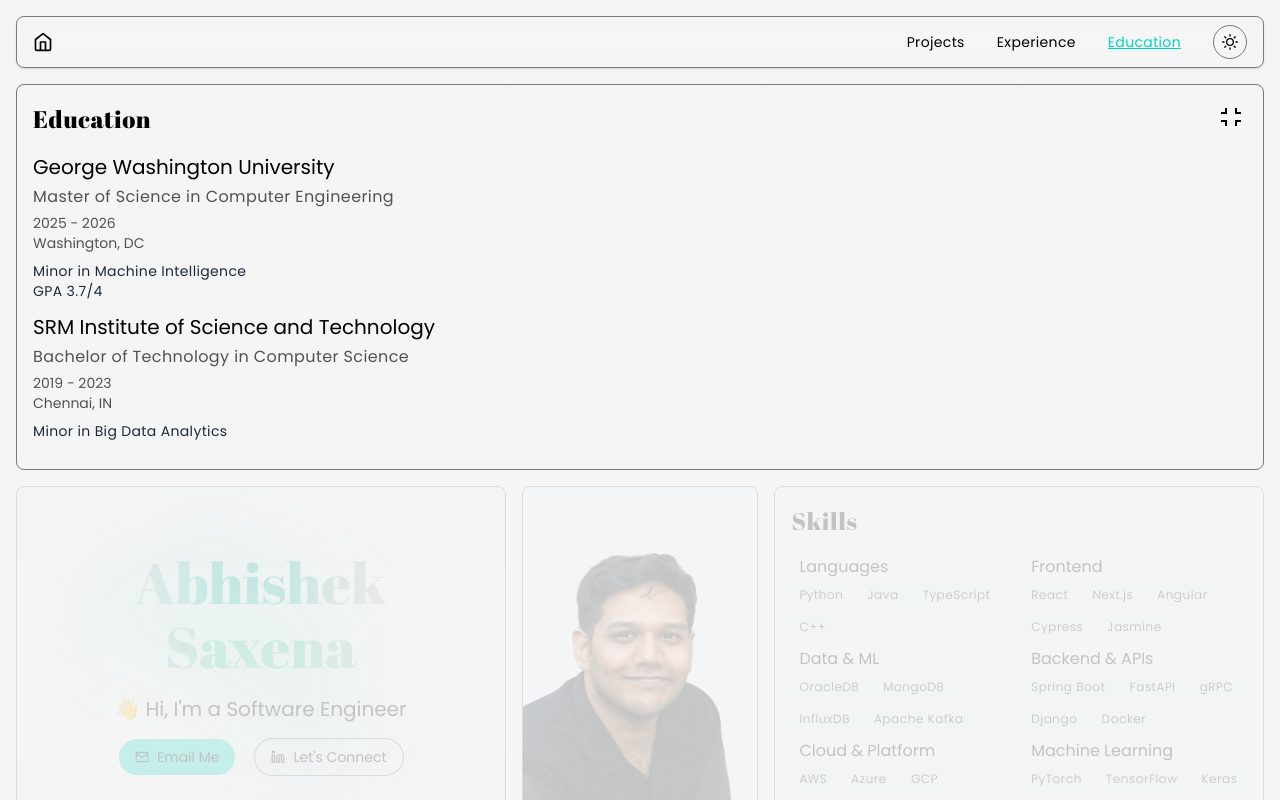
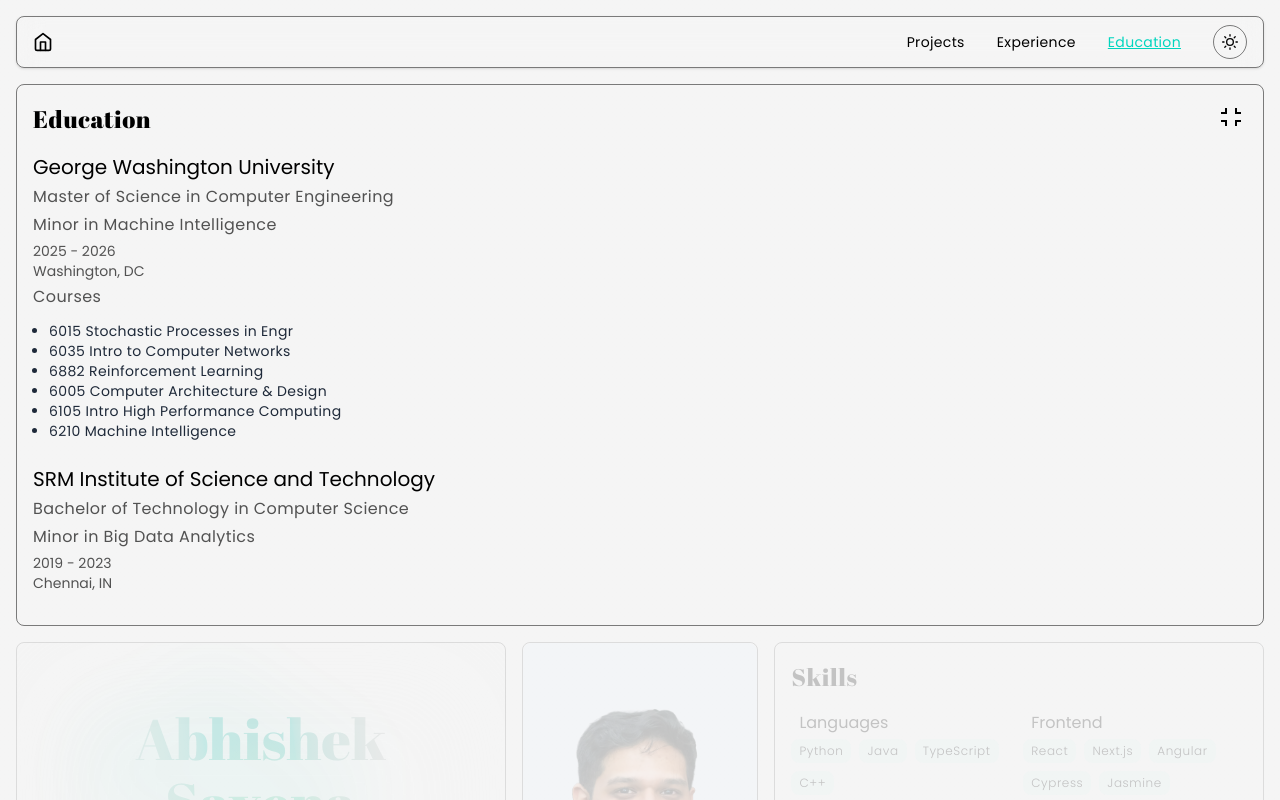
Before and after one commit to saxenabhishek/saxenabhishek, a React (Vite) app in the folder website/: page / in a window 1280 px wide. Both pictures are taken after a click on the element 1231 px from the left and 487 px from the top of the page. Shown: the top 800 px of the page. Built offline with nearby package versions, Linux system fonts and the light colour scheme.

Commit message:
wip: add details to education section

```diff
--- a/website/src/components/Education.jsx
+++ b/website/src/components/Education.jsx
@@ -1,4 +1,4 @@
-import { motion } from "motion/react";
+import { AnimatePresence, motion } from "motion/react";
 import educationData from "../data/education.json";
 import ExpandShrinkBtn from "./leafComponents/ExpandShrinkButton";
 
@@ -21,22 +21,46 @@
         <p className="text-sm md:text-base tracking-wide leading-4 md:leading-6 text-neutral-600 dark:text-neutral-400 pb-1">
           {edu.degree}
         </p>
-        <div className="text-xs md:text-sm leading-5 pb-2 text-neutral-600 dark:text-neutral-400">
+
+        {expanded && (
+          <motion.p
+            initial={{ y: -20, opacity: 0 }}
+            animate={{ y: 0, opacity: 1 }}
+            layout
+            className="text-sm md:text-base tracking-wide leading-4 md:leading-6 text-neutral-600 dark:text-neutral-400 pb-1"
+          >
+            Minor in {edu.minor}
+          </motion.p>
+        )}
+        <div className="text-xs md:text-sm leading-5 text-neutral-600 dark:text-neutral-400">
           <p>{edu.period}</p>
           <p>{edu.location}</p>
         </div>
-
         {expanded && (
           <motion.div
+            layout="position"
             key={edu.institution}
-            exit={{ y: 40, opacity: 0 }}
-            initial={{ y: 40, opacity: 0 }}
+            exit={{ y: -50, opacity: 0 }}
+            initial={{ y: -20, opacity: 0 }}
             animate={{ y: 0, opacity: 1 }}
-            layout="scale"
-            className="text-gray-800 dark:text-gray-300 text-xs leading-4 md:text-sm md:leading-5 md:tracking-wide tracking-[0.4px] pb-1"
+            className="text-xs md:text-sm leading-5 pb-2 text-neutral-600 dark:text-neutral-400"
           >
-            <p>Minor in {edu.minor}</p>
-            {edu.gpa && <p>GPA {edu.gpa}</p>}
+            {edu.courses && (
+              <>
+                <p className="text-sm md:text-base tracking-wide leading-4 md:leading-6 text-neutral-600 dark:text-neutral-400 py-1">
+                  Courses
+                </p>
+                <ul className="pl-4 text-gray-800 dark:text-gray-300 text-xs leading-4 md:text-sm md:leading-5 md:tracking-wide tracking-[0.4px] py-2">
+                  {edu.courses?.map((cour, idx) => {
+                    return (
+                      <li key={`cour-${idx}`} className="list-disc">
+                        {cour}
+                      </li>
+                    );
+                  })}
+                </ul>
+              </>
+            )}
           </motion.div>
         )}
       </div>
--- a/website/src/data/education.json
+++ b/website/src/data/education.json
@@ -6,7 +6,15 @@
       "minor": "Machine Intelligence",
       "period": "2025 - 2026",
       "location": "Washington, DC",
-      "gpa": "3.7/4"
+      "gpa": "3.7/4",
+      "courses": [
+        "6015 Stochastic Processes in Engr",
+        "6035 Intro to Computer Networks",
+        "6882 Reinforcement Learning",
+        "6005 Computer Architecture & Design",
+        "6105 Intro High Performance Computing",
+        "6210 Machine Intelligence"
+      ]
     },
     {
       "institution": "SRM Institute of Science and Technology",
--- a/website/src/data/experience.json
+++ b/website/src/data/experience.json
@@ -3,46 +3,39 @@
     {
       "company": "Fidelity Investments",
       "role": "Software Engineer",
-      "period": "Aug 2023 – Jan 2025",
+      "period": "Aug 2023 - Jan 2025",
       "highlights": [
         "Led a 6-person team as technical lead to deliver a NetBenefits 401(k) optimization MVP within 6 months, projecting a $1.7M AUM increase by designing intricate contribution calculation logic for 50M users.",
         "Engineered an integration with Gusto and PSW, enabling real-time data synchronization and onboarding 150+ businesses in the first year.",
         "Maintained the Fidelity Advantage 401(k) onboarding system, sustaining sub 2-day processing for 70+ clients/month through new features, upgrades, and CI/CD pipeline management."
       ],
-      "technologies": ["Java", "Apache Kafka", "Azure"]
+      "technologies": ["Java", "Python", "Apache Kafka", "Azure"]
     },
     {
       "company": "Fidelity Investments",
       "role": "Full Stack Engineering Intern",
-      "period": "Feb 2023 – Jul 2023",
+      "period": "Feb 2023 - Jul 2023",
       "highlights": [
         "Reduced debugging steps by 16% by developing a real-time Health Monitoring dashboard centralizing critical application and connection data for 29 services across 13 squads.",
         "Developed an agile KPI dashboard automating critical data retrieval, saving ~3 hours/week for engineers and providing VPs direct access to real-time performance insights."
       ],
-      "technologies": ["Java", "Angular", "OracleDB"]
+      "technologies": ["Python", "TypeScript", "Angular", "OracleDB"]
     },
     {
       "company": "Tune AI",
       "role": "Software Developer",
-      "period": "Jun 2022 – Jan 2023",
+      "period": "Jun 2022 - Jan 2023",
       "highlights": [
         "Built a dashboard to visualize operational data and identify performance bottlenecks with a real-time logging & monitoring application handling 227 requests/sec using gRPC and MongoDB.",
         "Streamlined deployment and reduced setup time by 17% with multi-container Kubernetes configurations.",
         "Migrated core project database from MongoDB to InfluxDB, improving response times by 1.45x."
       ],
-      "technologies": [
-        "Python",
-        "Next.js",
-        "MongoDB",
-        "Kubernetes",
-        "InfluxDB",
-        "gRPC"
-      ]
+      "technologies": ["Python", "Next.js", "MongoDB", "Kubernetes", "InfluxDB"]
     },
     {
       "company": "Frappe Technologies",
       "role": "Software Developer",
-      "period": "Jul 2021 – Apr 2022",
+      "period": "Jul 2021 - Apr 2022",
       "highlights": [
         "Improved developer productivity by 15% by implementing a Query Builder for the Frappe framework using Pypika.",
         "Eliminated schema conflict issues and accelerated upgrades by 13% by creating a hash-based schema migration system."
```
